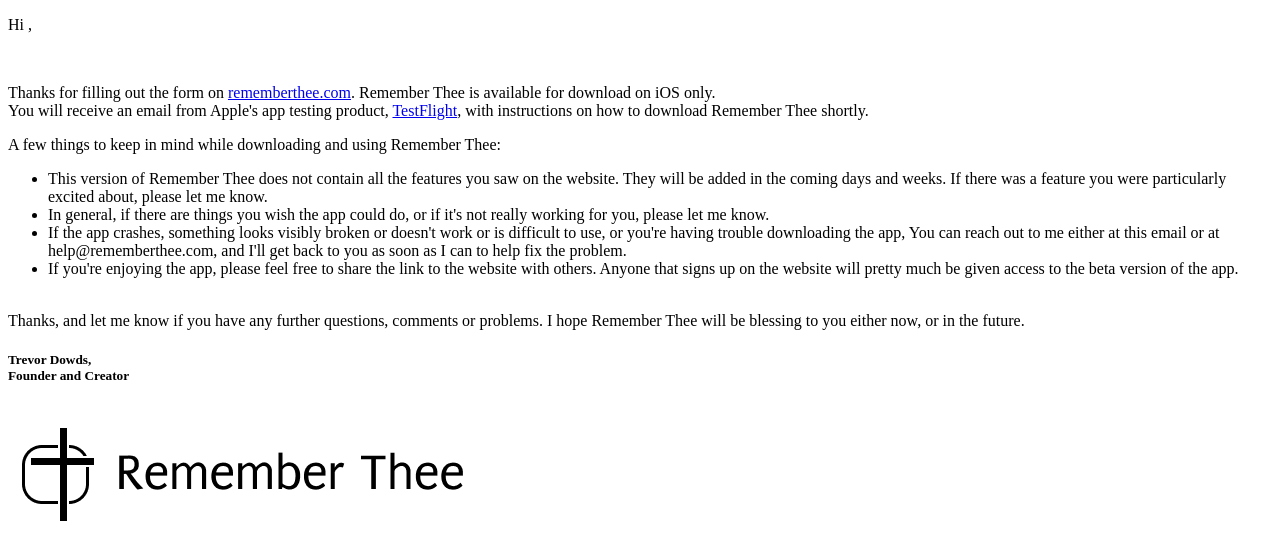
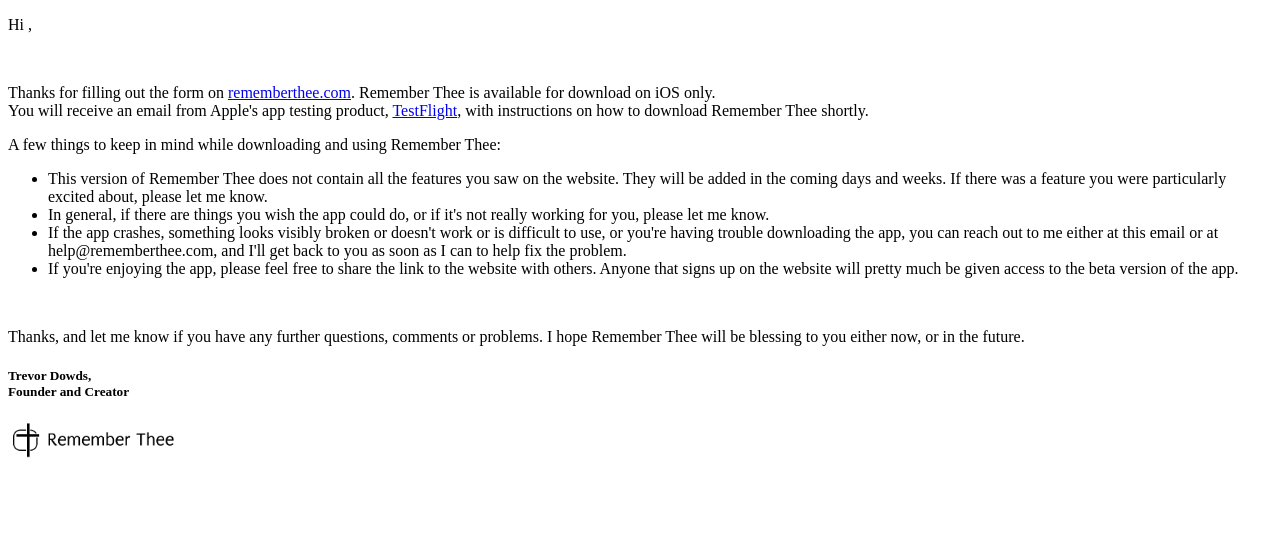
Before and after one commit to tdowds/rememberthee-website, a Flask app: template templates/welcome_email.html in a window 1280 px wide. Shown: the top 560 px of the page. Run offline with Flask 2, Linux system fonts and the light colour scheme; the template is opened without the code that fills it, so the values that code supplies are empty.

Commit message:
resized img - and <br>

```diff
--- a/templates/welcome_email.html
+++ b/templates/welcome_email.html
@@ -23,20 +23,18 @@
             me know.
         </li>
         <li>If the app crashes, something looks visibly broken or doesn't work or is difficult to use, or you're having
-            trouble downloading the app,
-            You can reach out to me either at this email or at help@rememberthee.com, and I'll get back to you as soon
+            trouble downloading the app, you can reach out to me either at this email or at help@rememberthee.com, and I'll get back to you as soon
             as I can to help fix the problem.
         </li>
         <li>If you're enjoying the app, please feel free to share the link to the website with others.
             Anyone that signs up on the website will pretty much be given access to the beta version of the app.
         </li>
-        <br>
     </ul>
+    <br>
     <p>Thanks, and let me know if you have any further questions, comments or problems. I hope Remember Thee will be
         blessing to you either now, or in the future.</p>
 
     <h5>Trevor Dowds, <br>Founder and Creator</h5>
-    <br>
-    <img src="https://www.rememberthee.com/static/images/Logo.png">
+    <img src="https://www.rememberthee.com/static/images/Logo.png" style="width: 175px; height: 36px;">
 </body>
 </html>
```
